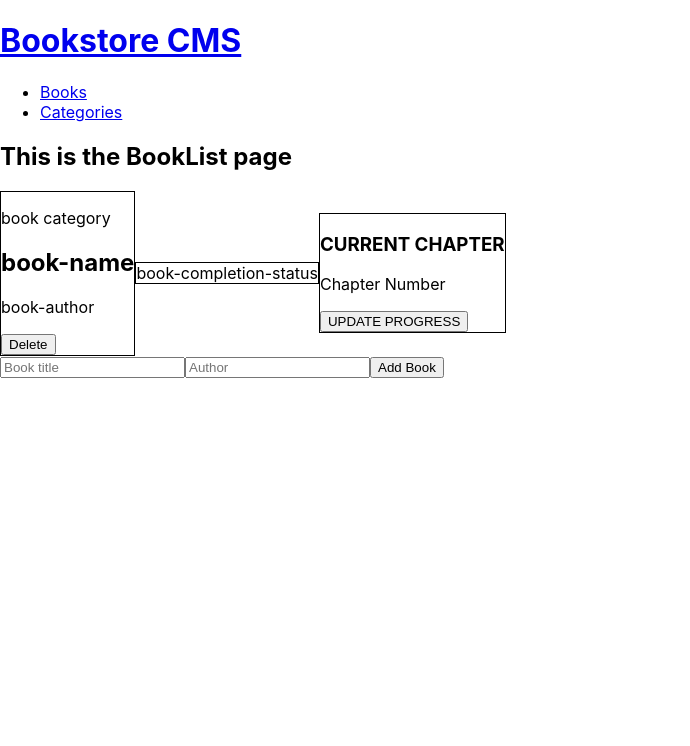
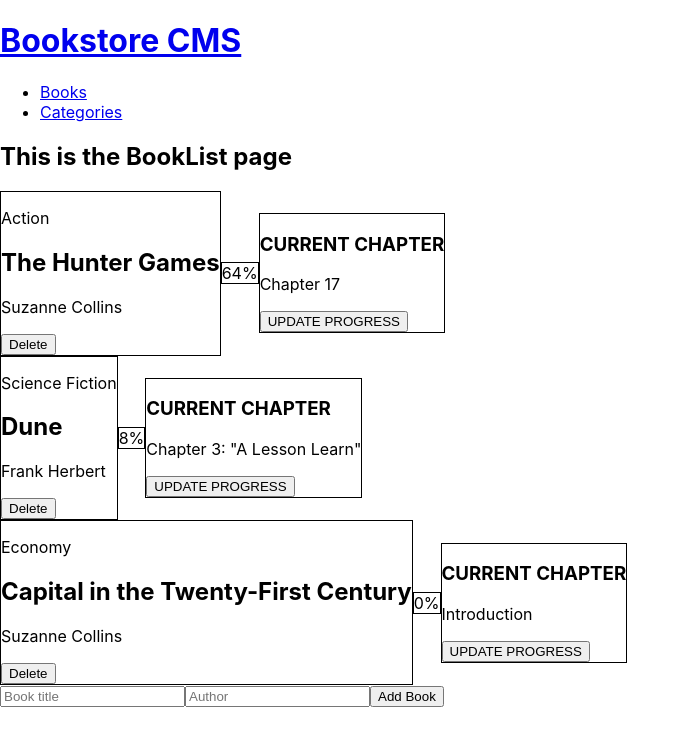
Before and after one commit to dev89s/bookstore, a React (Create React App) app: page / in a window 1280 px wide. Shown: the top 746 px of the page, without its empty margins (0-690 px from the left). Built offline with nearby package versions, Linux system fonts and the light colour scheme.

Commit message:
Pass props to bookState component

```diff
--- a/package.json
+++ b/package.json
@@ -7,6 +7,7 @@
     "@testing-library/react": "^13.4.0",
     "@testing-library/user-event": "^13.5.0",
     "porp-types": "^0.0.1-security",
+    "prop-types": "^15.8.1",
     "react": "^18.2.0",
     "react-dom": "^18.2.0",
     "react-router-dom": "^6.11.1",
--- a/src/components/BookList.jsx
+++ b/src/components/BookList.jsx
@@ -1,12 +1,28 @@
+import PropTypes from 'prop-types';
 import BookState from './BookState';
 
-function BookList() {
+function BookList({ booklist }) {
   return (
     <>
       <h2>This is the BookList page</h2>
-      <BookState />
+      {booklist.map((book) => (
+        <BookState key={book.id} bookDetails={book} />
+      ))}
     </>
   );
 }
 
+BookList.propTypes = {
+  booklist: PropTypes.arrayOf(PropTypes.shape(
+    {
+      id: PropTypes.number.isRequired,
+      category: PropTypes.string.isRequired,
+      bookName: PropTypes.string.isRequired,
+      author: PropTypes.string.isRequired,
+      completion: PropTypes.string.isRequired,
+      currentChapter: PropTypes.string.isRequired,
+    },
+  )).isRequired,
+};
+
 export default BookList;
--- a/src/components/BookState.jsx
+++ b/src/components/BookState.jsx
@@ -1,20 +1,35 @@
-function BookState() {
+import { PropTypes } from 'prop-types';
+
+function BookState({ bookDetails }) {
   return (
     <div className="book-state">
       <section className="book-details-container">
-        <p className="book-category">book category</p>
-        <h2 className="book-name">book-name</h2>
-        <p className="book-author">book-author</p>
+        <p className="book-category">{bookDetails.category}</p>
+        <h2 className="book-name">{bookDetails.bookName}</h2>
+        <p className="book-author">{bookDetails.author}</p>
         <button type="button">Delete</button>
       </section>
-      <div className="book-completion-status">book-completion-status</div>
+      <div className="book-completion-status">{bookDetails.completion}</div>
       <div className="book-state-update">
         <h3>CURRENT CHAPTER</h3>
-        <p className="chapter-num">Chapter Number</p>
+        <p className="chapter-num">{bookDetails.currentChapter}</p>
         <button type="button">UPDATE PROGRESS</button>
       </div>
     </div>
   );
 }
 
+BookState.propTypes = {
+  bookDetails: PropTypes.shape(
+    {
+      id: PropTypes.number.isRequired,
+      category: PropTypes.string.isRequired,
+      bookName: PropTypes.string.isRequired,
+      author: PropTypes.string.isRequired,
+      completion: PropTypes.string.isRequired,
+      currentChapter: PropTypes.string.isRequired,
+    },
+  ).isRequired,
+};
+
 export default BookState;
--- a/src/index.js
+++ b/src/index.js
@@ -5,7 +5,7 @@ import App from './App';
 
 const root = ReactDOM.createRoot(document.getElementById('root'));
 root.render(
-  <React.StrictMode>
-    <App />
-  </React.StrictMode>,
+  // <React.StrictMode>
+  <App />,
+  // {/* </React.StrictMode>, */}
 );
--- a/src/routes/BooksPage.jsx
+++ b/src/routes/BooksPage.jsx
@@ -2,9 +2,35 @@ import AddBook from '../components/AddBook';
 import BookList from '../components/BookList';
 
 function BooksPage() {
+  const booklist = [
+    {
+      id: 1,
+      category: 'Action',
+      bookName: 'The Hunter Games',
+      author: 'Suzanne Collins',
+      completion: '64%',
+      currentChapter: 'Chapter 17',
+    },
+    {
+      id: 2,
+      category: 'Science Fiction',
+      bookName: 'Dune',
+      author: 'Frank Herbert',
+      completion: '8%',
+      currentChapter: 'Chapter 3: "A Lesson Learn"',
+    },
+    {
+      id: 3,
+      category: 'Economy',
+      bookName: 'Capital in the Twenty-First Century',
+      author: 'Suzanne Collins',
+      completion: '0%',
+      currentChapter: 'Introduction',
+    },
+  ];
   return (
     <div className="books-page">
-      <BookList />
+      <BookList booklist={booklist} />
       <AddBook />
     </div>
   );
```
Also changed, not shown: 1 other file (tests, documents, lock files or other folders).
